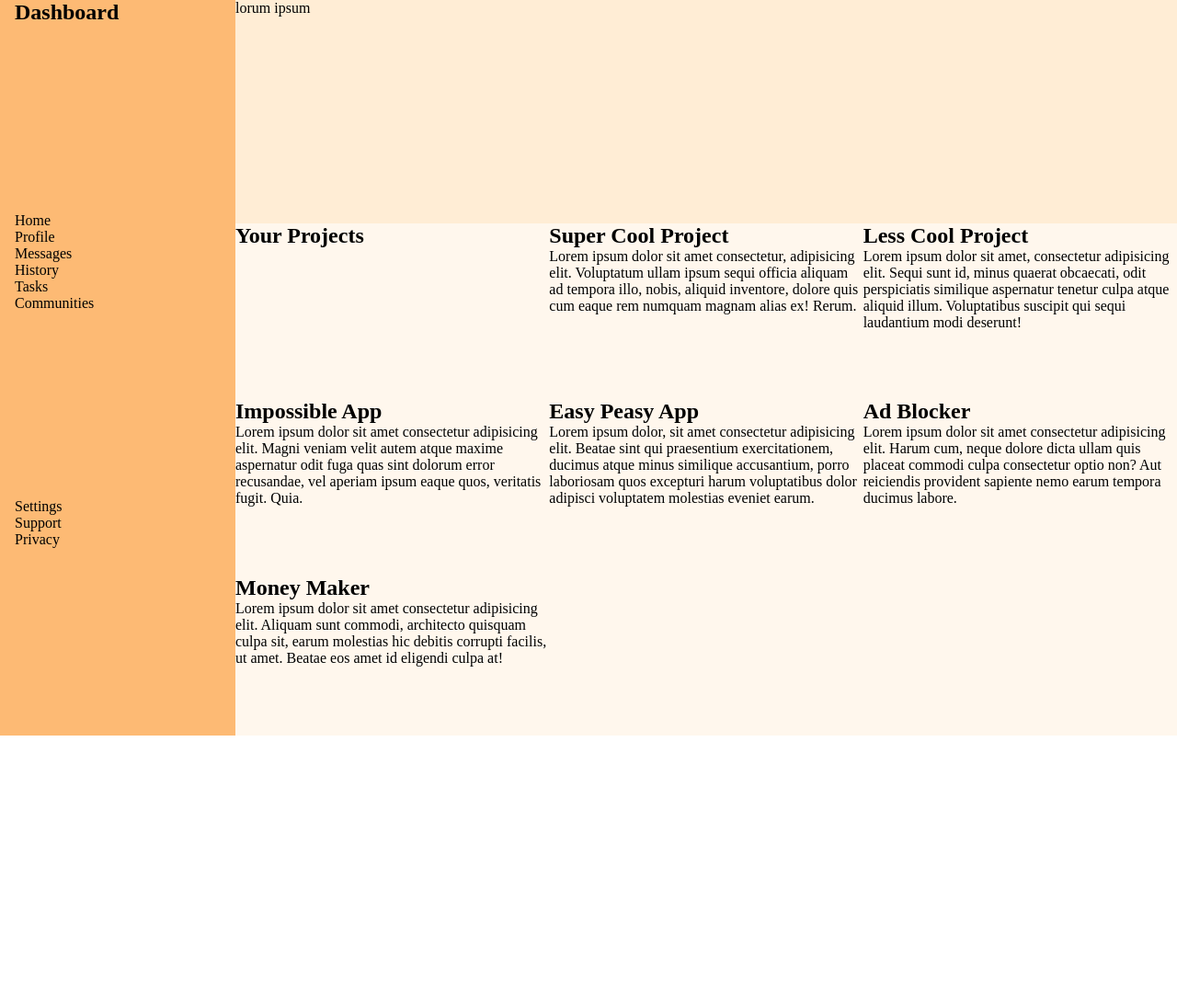
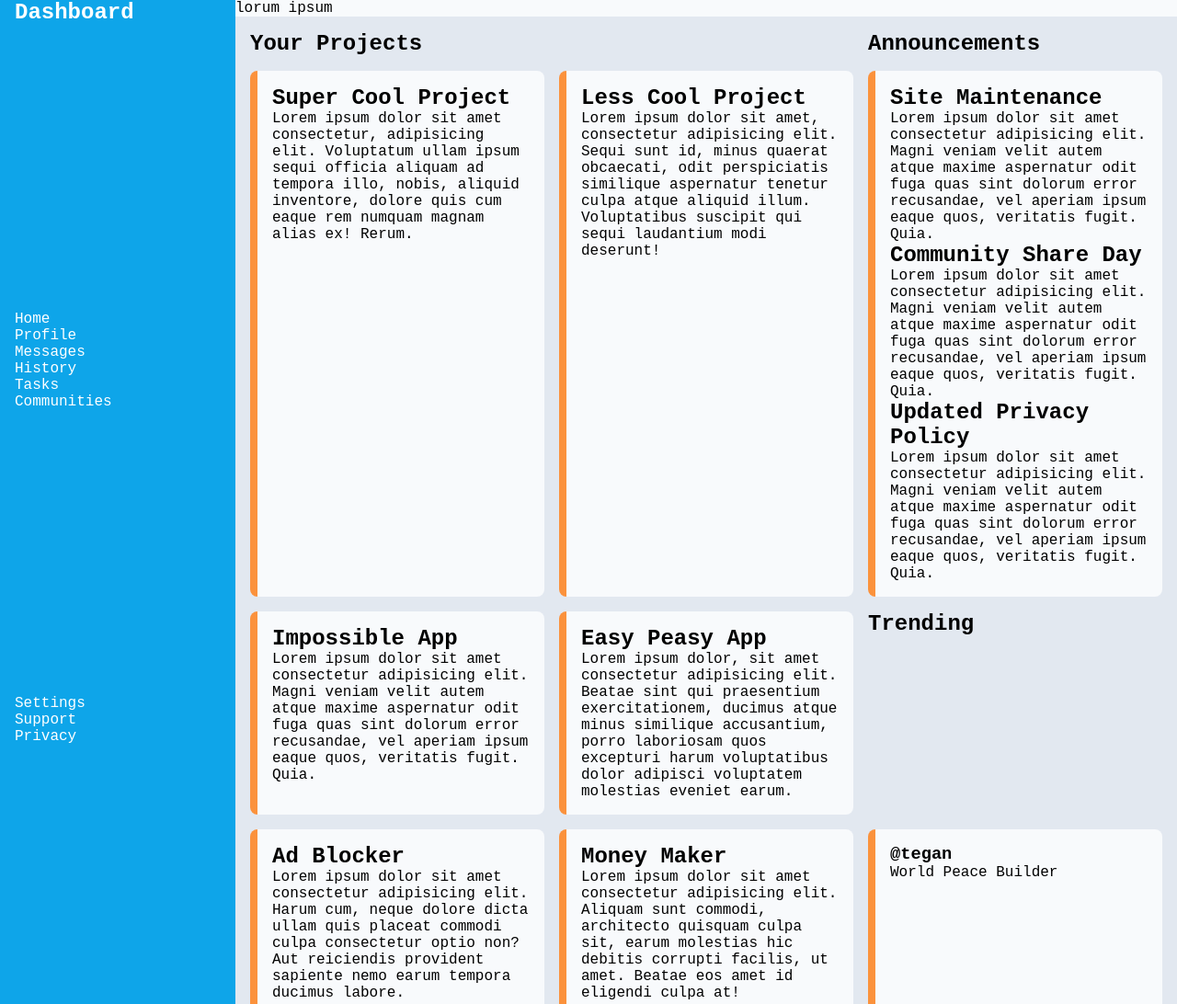
Before and after one commit to noahlazenby/admin-dashboard, a plain HTML site: page index.html in a window 1280 px wide. Shown: the top 1092 px of the page at 92% size. Before the commit the page ends 800 px from the top, so only its background shows below. Drawn offline with Linux system fonts and the light colour scheme; a web font is replaced by a local one.

Commit message:
updated styling

```diff
--- a/index.html
+++ b/index.html
@@ -6,6 +6,9 @@
     <meta name="viewport" content="width=device-width, initial-scale=1.0">
     <title>Admin Dashboard</title>
     <link rel="stylesheet" href="styles.css">
+    <style>
+        @import url('https://fonts.googleapis.com/css2?family=Sometype+Mono&display=swap');
+    </style>
 </head>
 
 <body>
@@ -30,7 +33,8 @@
             </ul>
         </div>
         <div class="main-content">
-            <h2>Your Projects</h2>
+            <h2 id="card-title">Your Projects</h2>
+            <h2 id="announcement-title">Announcements</h2>
             <div class="card">
                 <h2>Super Cool Project</h2>
                 <p>Lorem ipsum dolor sit amet consectetur, adipisicing elit. Voluptatum ullam ipsum sequi officia
@@ -42,6 +46,20 @@
                 <p>Lorem ipsum dolor sit amet, consectetur adipisicing elit. Sequi sunt id, minus quaerat obcaecati,
                     odit perspiciatis similique aspernatur tenetur culpa atque aliquid illum. Voluptatibus suscipit qui
                     sequi laudantium modi deserunt!</p>
+            </div>
+            <div class="announcements">
+                <h2>Site Maintenance</h2>
+                    <p>Lorem ipsum dolor sit amet consectetur adipisicing elit. Magni veniam velit autem atque maxime
+                    aspernatur odit fuga quas sint dolorum error recusandae, vel aperiam ipsum eaque quos, veritatis
+                    fugit. Quia.</p>
+                <h2>Community Share Day</h2>
+                    <p>Lorem ipsum dolor sit amet consectetur adipisicing elit. Magni veniam velit autem atque maxime
+                        aspernatur odit fuga quas sint dolorum error recusandae, vel aperiam ipsum eaque quos, veritatis
+                        fugit. Quia.</p>
+                <h2>Updated Privacy Policy</h2>
+                    <p>Lorem ipsum dolor sit amet consectetur adipisicing elit. Magni veniam velit autem atque maxime
+                            aspernatur odit fuga quas sint dolorum error recusandae, vel aperiam ipsum eaque quos, veritatis
+                            fugit. Quia.</p>
             </div>
             <div class="card">
                 <h2>Impossible App</h2>
@@ -55,6 +73,7 @@
                     ducimus atque minus similique accusantium, porro laboriosam quos excepturi harum voluptatibus dolor
                     adipisci voluptatem molestias eveniet earum.</p>
             </div>
+            <h2 id="trending-title">Trending</h2>
             <div class="card">
                 <h2>Ad Blocker</h2>
                 <p>Lorem ipsum dolor sit amet consectetur adipisicing elit. Harum cum, neque dolore dicta ullam quis
@@ -67,6 +86,10 @@
                     culpa sit, earum molestias hic debitis corrupti facilis, ut amet. Beatae eos amet id eligendi culpa
                     at!</p>
             </div>
+            <div class="trending">
+                <h3>@tegan</h3>
+                <p>World Peace Builder</p>
+            </div>
         </div>
 
     </div>
--- a/styles.css
+++ b/styles.css
@@ -1,6 +1,7 @@
 * {
     margin: 0;
     padding: 0;
+    font-family: 'Sometype Mono', monospace;
 }
 
 .container {
@@ -15,22 +16,41 @@ li {
 }
 
 .header {
-    background-color: #ffedd5;
+    background-color: #f8fafc;
     grid-column: 2 / 3;
     grid-row: 1 / 2;
     display: grid;
+
 }
 
 .side-bar {
-    background-color: #fdba74;
+    background-color: #0ea5e9;
     padding-left: 1rem;
     grid-row: 1 / 3;
     grid-column: 1 / 2;
     display: grid;
+    color: white;
 }
 
 .main-content {
     display: grid;
     grid-template-columns: 1fr 1fr 1fr;
-    background-color: #fff7ed;
+    background-color: #e2e8f0;
+    padding: 1rem;
+    gap: 1rem;
 }
+
+.card,
+.announcements,
+.trending {
+    border-left-style: solid;
+    border-left-width: 8px;
+    border-left-color: #fb923c;
+    border-radius: 8px;
+    padding: 1rem;
+    background-color: #f8fafc;
+}
+
+#card-title {
+    grid-column: 1 / 3;
+}
```
